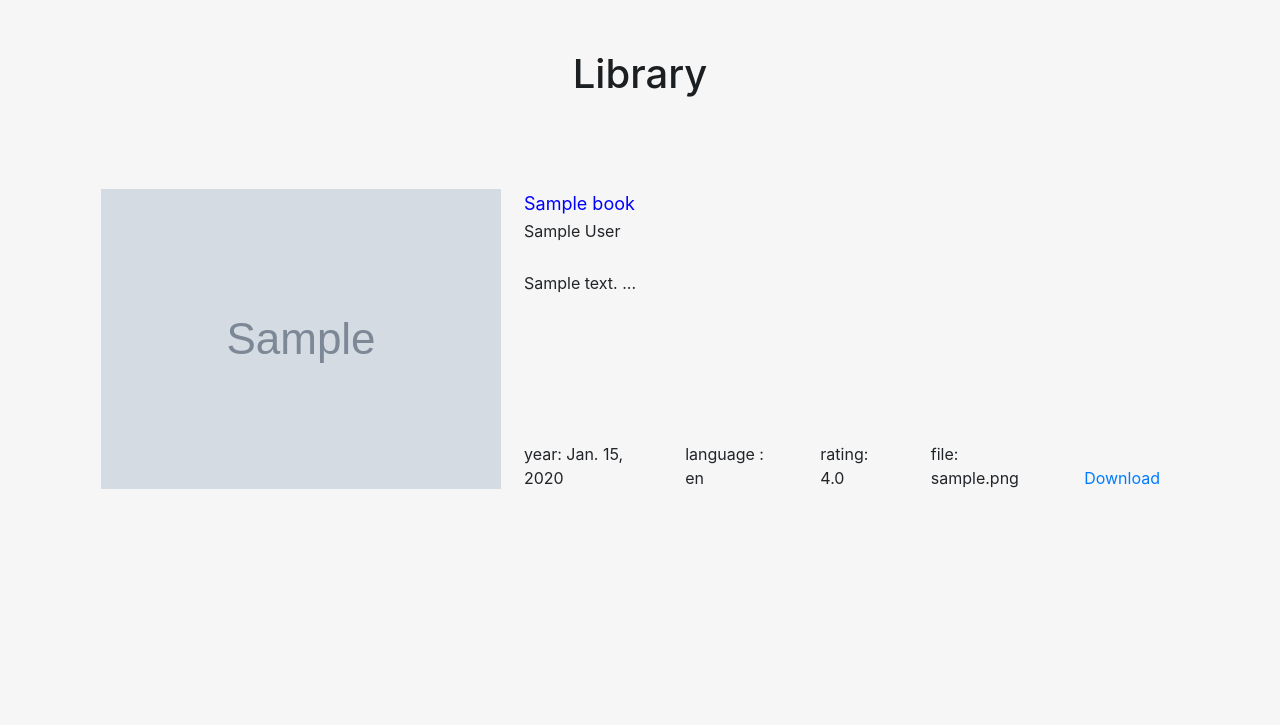
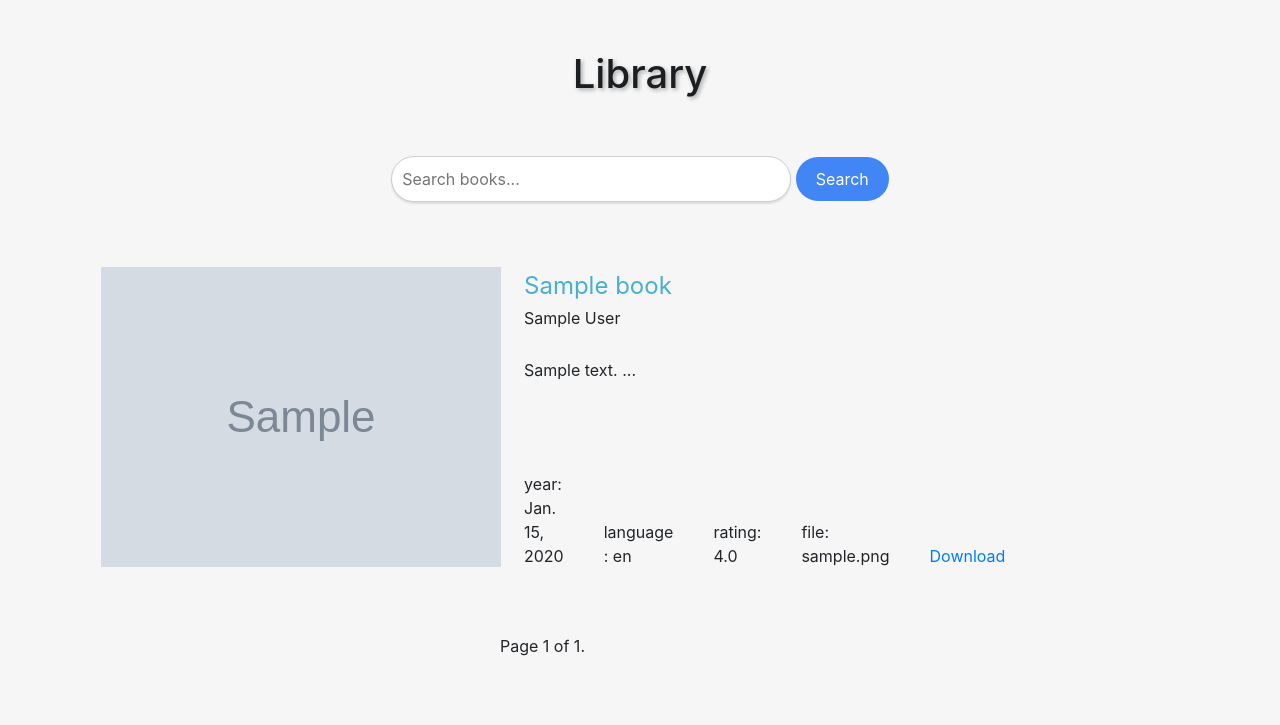
Before and after one commit to sonpero/booker, a Django app: page /catalog/ in a window 1280 px wide. Shown: the top 725 px of the page. Run offline with Django 4.2, Linux system fonts and the light colour scheme; tables that the repository leaves empty hold one stand-in row (values such as "Sample post"); grey boxes marked "Sample" are stand-in pictures; parts of the project's set-up code (start-up, migrations or seed data) failed here and were passed over; some libraries are stand-ins or nearby versions.

Commit message:
add search bar, pagination, default cover, extract more metadata from epub

```diff
--- a/booker/catalog/ebook_info.py
+++ b/booker/catalog/ebook_info.py
@@ -7,12 +7,29 @@ from datetime import datetime
 import fitz
 from ebooklib import epub
 from PIL import Image
-# from .extract_cover import get_epub_cover, default_cover
+
+from io import StringIO
+from html.parser import HTMLParser
+
 # from booker.catalog.extract_cover import get_epub_cover, default_cover
-from .extract_cover import get_epub_cover, default_cover
+from .extract_cover import get_epub_cover
 
 directory = '/volumes/homes/Alex/ebook/test'
 files = os.listdir(directory)
+
+
+class TextStripper(HTMLParser):
+    def __init__(self):
+        super().__init__()
+        self.reset()
+        self.strict = False
+        self.text = StringIO()
+
+    def handle_data(self, d):
+        self.text.write(d)
+
+    def get_data(self):
+        return self.text.getvalue()
 
 
 class EbookInfoFetcher:
@@ -38,7 +55,7 @@ class EbookInfoFetcher:
         self.run()
 
     def run(self):
-        self.find_title_and_author_from_file()
+        self.find_metadata_from_file()
         self.google_api_init()
         self.google_api_fetch_metadata()
         self.extract_cover()
@@ -46,21 +63,35 @@ class EbookInfoFetcher:
         self.set_default_cover()
         self.format_date()
 
-    def find_title_and_author_from_file(self):
+    def find_metadata_from_file(self):
         self.file_extension = self.path_to_book.split('.')[-1]
+
         fetch_metadata_from_file = {'epub': self.epub_info,
                                     'pdf': self.pdf_info,
                                     'mobi': self.epub_info}
 
-        fetch_metadata_from_file[self.file_extension]()
+        try:
+            fetch_metadata_from_file[self.file_extension]()
+        except KeyError:
+            print(f'file extension {self.file_extension} not managed')
 
     def epub_info(self):
         book = epub.read_epub(self.path_to_book)
-        try:
-            self.title = book.get_metadata('DC', 'title')[0][0]
-            self.author = book.get_metadata('DC', 'creator')[0][0]
-        except IndexError:
-            print('missing metadata')
+        topics = ['title', 'creator', 'description', 'date', 'publisher']
+        for topic in topics:
+            try:
+                string_without_html = TextStripper()
+                string_without_html.feed(book.get_metadata('DC', topic)[0][0])
+                globals()[f'epub_{topic}'] = string_without_html.get_data()
+            except IndexError:
+                globals()[f'epub_{topic}'] = None
+                print(f'missing metadata: {topic}')
+
+        self.title = epub_title
+        self.author = epub_creator
+        self.publisher = epub_publisher
+        self.published_date = epub_date
+        self.description = epub_description
 
     def pdf_info(self):
         book = fitz.open(self.path_to_book)
@@ -68,6 +99,10 @@ class EbookInfoFetcher:
         self.title = metadata.get("title", "unknown title")
         self.author = metadata.get("author", "unknown author")
         book.close()
+        if self.title == '':
+            self.title = self.path_to_book.split('/')[-1].split('.')[0]
+        else:
+            pass
 
     def google_api_init(self):
         url = f'https://www.googleapis.com/books/v1/volumes?q=intitle:' \
@@ -78,7 +113,6 @@ class EbookInfoFetcher:
     def google_api_fetch_metadata(self):
         if self.google_data['totalItems'] > 0:
             book_info = self.google_data['items'][0]['volumeInfo']
-            google_title = book_info['title']
             book_info_item = ['subtitle', 'authors', 'publisher',
                               'publishedDate',
                               'description', 'categories', 'pageCount',
@@ -93,11 +127,10 @@ class EbookInfoFetcher:
 
             # select 1st non null
             self.author = ', '.join(google_authors or self.author)
-            self.title = self.title
             self.subtitle = google_subtitle
-            self.publisher = google_publisher
-            self.published_date = google_publishedDate
-            self.description = google_description
+            self.publisher = self.publisher or google_publisher
+            self.published_date = self.published_date or google_publishedDate
+            self.description = self.description or google_description
             self.categories = google_categories
             self.page_count = google_pageCount
             self.language = google_language
@@ -132,7 +165,6 @@ class EbookInfoFetcher:
                     if self.image_url:
                         break
 
-                # todo: test if image_url not none
                 # download cover thumbnail
                 cover_file_name = '_'.join(self.title.lower().split(' '))[:50]
                 response = requests.get(self.image_url)
@@ -152,51 +184,25 @@ class EbookInfoFetcher:
             pass
 
     def format_date(self):
-        if self.published_date is not None:
+        if (self.published_date is not None) \
+                and (type(self.published_date) == str):
             if str(len(self.published_date.split('-'))) == '1':
                 date_obj = datetime.strptime(self.published_date, "%Y")
             elif str(len(self.published_date.split('-'))) == '2':
                 date_obj = datetime.strptime(self.published_date, "%Y-%m")
-            else:
-                date_obj = datetime.strptime(self.published_date, "%Y-%m-%d")
+            elif str(len(self.published_date.split('-'))) > '2':
+                date_obj = datetime.strptime(self.published_date.split('T')[0],
+                                             "%Y-%m-%d")
             self.published_date = date_obj.strftime("%Y-%m-%d")
         else:
             pass
 
     def set_default_cover(self):
         if self.absolute_local_path_cover is None:
-            image = default_cover(self.title)
-            standard_size = (250, 400)
-            image.resize(standard_size)
-            cover_file_name = '_'.join(self.title.lower().split(' '))
             self.absolute_local_path_cover = \
-                f'/volumes/homes/Alex/ebook/test/cover/{cover_file_name}.jpg'
-            self.relative_local_path_cover = f'cover/{cover_file_name}.jpg'
-            image.save(self.absolute_local_path_cover)
-
-
+                f'/volumes/homes/Alex/ebook/test/cover/default_cover.jpeg'
+            self.relative_local_path_cover = f'cover/default_cover.jpeg'
+        else:
+            pass
 
 # ebook_info = EbookInfoFetcher('/volumes/homes/Alex/ebook/test/le_petit_prince.epub')
-# ebook_info = EbookInfoFetcher('/volumes/homes/Alex/ebook/test/Microsoft_AZURE_DP-900_Data_Fundamentals_by_Abound_Academy.epub')
-# ebook_info = EbookInfoFetcher('/volumes/homes/Alex/ebook/test/Docker Complete Guide To Docker For Beginners And Intermediates (Code tutorials Book 6) (Berg, Craig) (Z-Library).epub')
-path = '/volumes/homes/Alex/ebook/test/le_petit_prince.epub'
-# import ebooklib
-# from ebooklib import epub
-# book = epub.read_epub(path)
-#
-# for item in book.get_items():
-#     if item.get_type() == ebooklib.ITEM_DOCUMENT:
-#         print('==================================')
-#         print('NAME : ', item.get_name())
-#         print('----------------------------------')
-#         print(item.get_content())
-#         print('==================================')
-#
-# cover_image = book.get_item_with_id('cover')
-# book.get_metadata('DC', 'title')
-# book.get_metadata('DC', 'creator')
-# book.get_metadata('DC', 'description')
-# book.get_metadata('DC', 'date')
-# book.get_metadata('DC', 'identifier')
-# book.get_metadata('DC', 'coverage')
-# book.get_metadata('DC', 'publisher')
--- a/booker/catalog/static/css/home.css
+++ b/booker/catalog/static/css/home.css
@@ -1,7 +1,9 @@
 /*set default font and resized text properly for edge and safari */
+@import url('https://fonts.googleapis.com/css2?family=Nunito:wght@200&display=swap');
+
 html
 {
-font-family: sans-serif;
+font-family: 'Nunito', sans-serif;
 -webkit-text-size-adjust: 100%;
 -ms-text-size-adjust: 100%;
 }
@@ -16,12 +18,14 @@ h1
 color: #1c1f21;
 padding: 50px 0;
 text-align: center;
+text-shadow: 2px 2px 4px rgba(0, 0, 0, 0.3);
 }
 
-table
-{
-margin : 40px 100px;
+table {
+  margin: 40px 100px;
+  max-width: 900px;
 }
+
 
 .bookname
 {
@@ -44,7 +48,52 @@ padding: 0px 20px;
 }
 
 .book-title-row {
-    color: blue; /* Couleur du texte en bleu */
-    font-size: 18px; /* Taille de police augmentée à 18px */
-    /* Vous pouvez ajouter d'autres styles de mise en forme ici si nécessaire */
+    color: #49AFD0;
+    font-size: 24px;
 }
+
+/* Style de la barre de recherche */
+.search-bar {
+    width: 400px; /* Largeur de la barre de recherche */
+    padding: 10px;
+    border: 1px solid #ccc;
+    border-radius: 50px;
+    font-size: 16px;
+    outline: none;
+    box-shadow: 0 2px 2px rgba(0, 0, 0, 0.1);
+}
+
+/* Style du bouton de recherche */
+.search-button {
+    background-color: #4285f4; /* Couleur de fond similaire à Google */
+    color: #fff; /* Couleur du texte */
+    border: none;
+    padding: 10px 20px;
+    border-radius: 50px;
+    cursor: pointer;
+    font-size: 16px;
+}
+header {
+    text-align: center;
+}
+
+.pagination {
+    text-align: center;
+    margin-top: 20px;
+    margin-bottom: 20px;
+    margin-left: 500px;
+}
+
+.pagination a {
+    display: inline-block;
+    padding: 5px 10px;
+    margin: 0 5px;
+    background-color: #4285f4;
+    color: #fff;
+    border-radius: 3px;
+    text-decoration: none;
+}
+
+.pagination a:hover {
+    background-color: #357ebd;
+}
--- a/booker/catalog/templates/home.html
+++ b/booker/catalog/templates/home.html
@@ -10,6 +10,11 @@
   <body>
       <header>
           <h1>Library</h1>
+          <form action="/search/" method="get">
+              <input type="text" name="q" class="search-bar" placeholder="Search books...">
+              <button type="submit" class="search-button">Search</button>
+          </form>
+          <td> <br> </td>
       </header>
         <table>
           {% for book in books %}
@@ -22,7 +27,8 @@
                 <tr> <td class="book-title-row"> {{ book.title }} </td></tr>
                 <tr> <td> {{ book.author|default_if_none:"" }} </td></tr>
                 <tr> <td> <br> </td></tr>
-                <tr> <td> {{ book.summary_first_chars|default_if_none:""}} </td></tr>
+                <tr> <td>
+                    {{ book.summary_first_chars|default_if_none:""}} </td></tr>
                 </table>
             </td>
             <td class="bottom"> year: {{ book.publication_date|default_if_none:"" }} </td>
@@ -33,8 +39,29 @@
               <a href="{% static book.file_path %}" download>Download</a>
             </td>
           </tr>
+          <tr> <td> <br> </td></tr>
           {% endfor %}
         </table>
+
+      <div class="pagination">
+        <span class="step-links">
+            {% if books.has_previous %}
+                <a href="?page=1">&laquo; first</a>
+                <a href="?page={{ books.previous_page_number }}">previous</a>
+            {% endif %}
+
+            <span class="current-page">
+                Page {{ books.number }} of {{ books.paginator.num_pages }}.
+            </span>
+
+            {% if books.has_next %}
+                <a href="?page={{ books.next_page_number }}">next</a>
+                <a href="?page={{ books.paginator.num_pages }}">last &raquo;</a>
+            {% endif %}
+        </span>
+    </div>
+    <td> <br> </td>
+    <td> <br> </td>
   </body>
 </html>
 
--- a/booker/catalog/views.py
+++ b/booker/catalog/views.py
@@ -1,6 +1,9 @@
 import os
 from django.shortcuts import render
 from django.http import HttpResponse
+from django.core.paginator import Paginator
+from PIL import Image
+
 from .models import Book
 from .ebook_info import EbookInfoFetcher
 
@@ -10,7 +13,10 @@ def index(request):
 
 
 def home(request):
-    books = Book.objects.all()
+    books_list = Book.objects.all()
+    paginator = Paginator(books_list, 4)
+    page = request.GET.get('page')
+    books = paginator.get_page(page)
     return render(request, 'home.html', {'books': books})
 
 
@@ -19,8 +25,18 @@ def add_book(request):
     return render(request, 'add_book.html')#, {'book': book})
 
 
+def resize_default_cover():
+    image = Image.open(
+        f'/volumes/homes/Alex/ebook/test/cover/default_cover.jpeg')
+    standard_size = (250, 400)
+    image = image.resize(standard_size)
+    image = image.convert("RGB")
+    image.save(f'/volumes/homes/Alex/ebook/test/cover/default_cover.jpeg')
+
+
 def init_database(request):
     directory = '/volumes/homes/Alex/ebook/test'
+    resize_default_cover()
     files = os.listdir(directory)
     filtered_files = [file for file in files if os.path.isfile(
         os.path.join(directory, file)) and not file.startswith('.')]
```
Also changed, not shown: booker/catalog/extract_cover.py (+0 -28 lines), booker/catalog/static/default_cover.jpeg (added).
